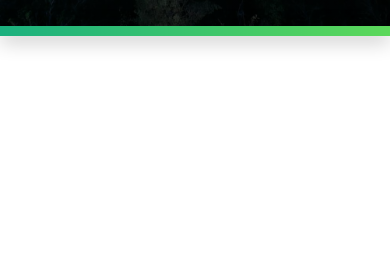
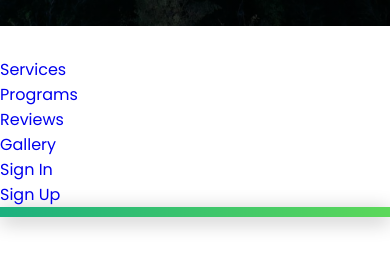
Before and after one commit to jmfariasdev/portfolio-harborview, a website built with Vite: page index.html in a window 390 px wide. Shown: the part 675-944 px from the top of the page. Built offline with nearby package versions, Linux system fonts and the light colour scheme.

Commit message:
Mobile Menu Structure & General Changes
General changes to related files and some html structure addition.
Next commit will contain the complete media queries for mobile devices,
and the complete mobile menu functionality tested and ready to be merged
to the main branch.

```diff
--- a/index.html
+++ b/index.html
@@ -21,12 +21,12 @@
     <header class='navbar'>
       <nav class='navbar__content u-center'>
         <!-- logo -->
-        <a href='#' id='logo' class='u-focusable' tabindex="0">
+        <a href='#' id='logo' class='u-focusable' tabindex='0'>
           <img
             src='/assets/logo/expanded.svg' class='u-unselectable' alt='Harborview Logo' />
         </a>
         <!-- mobile menu button -->
-        <button id='mb-menu-btn' tabindex="0">
+        <button id='mb-menu-btn' tabindex='0'>
           <img src='/assets/icons/menu.svg' id='mb-menu-icon' alt='Menu Icon'>
         </button>
       </nav>
@@ -50,6 +50,38 @@
           </a>
         </div>
       </div>
+
+      <!-- [ Mobile Menu ] -->
+      <div class='mb-menu' role='menu'>
+        <!-- close button -->
+        <button class='mb-menu__close-btn'>
+          <img src='/assets/icons/close-white.svg' id='close-btn-icon' alt='Close Button Icon'>
+        </button>
+        <!-- nav links -->
+        <nav>
+          <ul class='mb-menu__links'>
+            <li>
+              <a href='#'><span class='u-unselectable'>Services</span></a>
+            </li>
+            <li>
+              <a href='#'><span class='u-unselectable'>Programs</span></a>
+            </li>
+            <li>
+              <a href='#'><span class='u-unselectable'>Reviews</span></a>
+            </li>
+            <li>
+              <a href='#'><span class='u-unselectable'>Gallery</span></a>
+            </li>
+            <li>
+              <a href='#'><span id='authLink' class='u-unselectable'>Sign In</span></a>
+            </li>
+            <li>
+              <a href='#'><span id='authLink' class='u-unselectable'>Sign Up</span></a>
+            </li>
+          </ul>
+        </nav>
+      </div>
+
       <div id='divider'></div>
     </section>
 
--- a/src/sass/abstract/_variables.scss
+++ b/src/sass/abstract/_variables.scss
@@ -1,6 +1,7 @@
 /*---------------------------------------------------------------------------*/
 
 // [ Trasitions ]
-$generic: all .2s ease-in-out;
+$generic: all .2s cubic-bezier(.43,.88,.68,1.01);
+$btn_interaction: all .3s cubic-bezier(.07,.59,.43,.91);
 
 /*---------------------------------------------------------------------------*/
--- a/src/sass/components/_hero-cta.scss
+++ b/src/sass/components/_hero-cta.scss
@@ -11,7 +11,7 @@
   border-radius: px_to_rem(9.28);
   color: $neutral_50;
   text-shadow: 0 4px 20px rgba($black, .6);
-  transition: $generic;
+  transition: $btn_interaction;
 
   // Interaction
   &:active {
--- a/src/sass/utils/_helpers.scss
+++ b/src/sass/utils/_helpers.scss
@@ -71,6 +71,7 @@
       $valid: true;
     }
   }
+
   @if not $valid {
     @error('Invalid position type.');
   }
@@ -83,6 +84,7 @@
       $valid: true;
     }
   }
+
   @if not $valid {
     @error('Invalid position reference.');
   }
@@ -90,18 +92,28 @@
   // Returned Styles
   position: $type;
 
+  @if $reference == inset {
+    top: 0;
+    left: 0;
+    right: 0;
+    bottom: 0;
+  }
+
   @if $reference == tl {
     top: px_to_rem($coord1);
     left: px_to_rem($coord2);
   }
+
   @if $reference == tr {
     top: px_to_rem($coord1);
     right: px_to_rem($coord2);
   }
+
   @if $reference == bl {
     bottom: px_to_rem($coord1);
     left: px_to_rem($coord2);
   }
+
   @if $reference == br {
     bottom: px_to_rem($coord1);
     right: px_to_rem($coord2);
```
